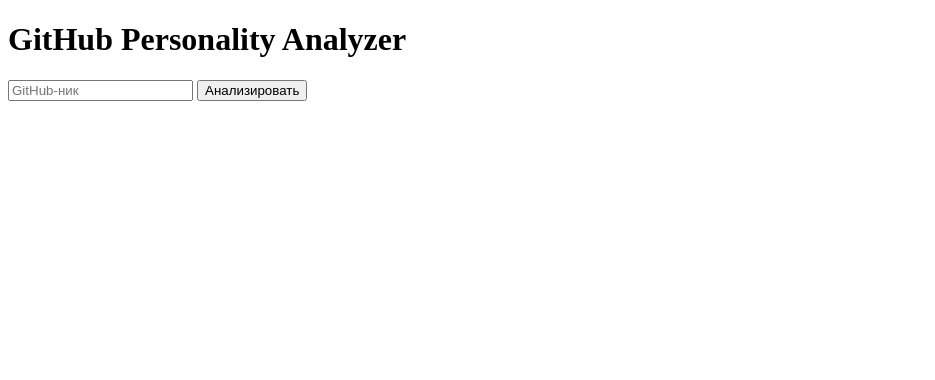
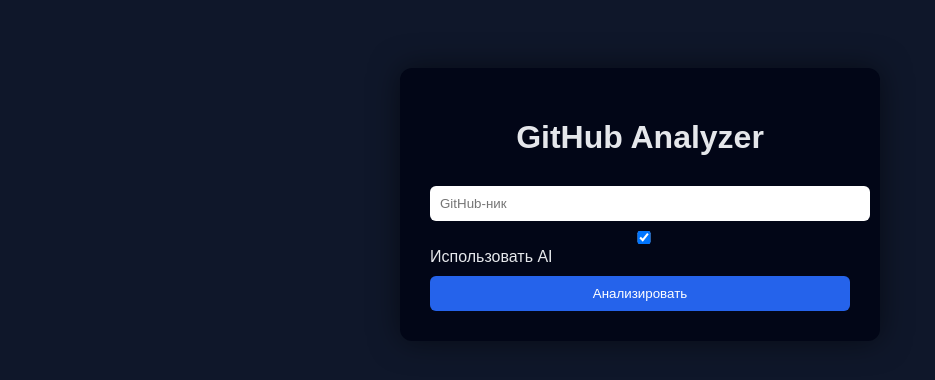
Before and after one commit to roskud/github-personality-analyzer, a Flask app: page / in a window 1280 px wide. Shown: the top 380 px of the page, without its empty margins (0-935 px from the left). Run offline with Flask 3, Linux system fonts and the light colour scheme.

Commit message:
Web-версия с AI (Flask + Groq)

```diff
--- a/app.py
+++ b/app.py
@@ -1,27 +1,34 @@
 from flask import Flask, render_template, request
 from stats import fetch_repos, analyze_stats
-from personality import get_personality
+from personality import get_personality, ai_description
 
 app = Flask(__name__)
 
 @app.route("/", methods=["GET", "POST"])
 def index():
     result = None
+    error = None
 
     if request.method == "POST":
-        username = request.form["username"]
+        username = request.form.get("username")
+        use_ai = request.form.get("use_ai") == "on"
+
         repos = fetch_repos(username)
-        if repos:
+        if not repos:
+            error = "Пользователь не найден или нет репозиториев"
+        else:
             stats = analyze_stats(repos)
             personality = get_personality(stats)
+
             result = {
                 "username": username,
                 "type": personality["type"],
                 "score": stats["activity_score"],
-                "description": personality["description"]
+                "description": personality["description"],
+                "ai": ai_description(stats) if use_ai else None
             }
 
-    return render_template("index.html", result=result)
+    return render_template("index.html", result=result, error=error)
 
 if __name__ == "__main__":
-    app.run(host="0.0.0.0", port=5000)
+    app.run(host="0.0.0.0", port=5000, debug=True)
--- a/templates/index.html
+++ b/templates/index.html
@@ -3,21 +3,83 @@
 <head>
     <meta charset="UTF-8">
     <title>GitHub Personality Analyzer</title>
+    <style>
+        body {
+            font-family: Arial, sans-serif;
+            background: #0f172a;
+            color: #e5e7eb;
+            display: flex;
+            justify-content: center;
+            padding-top: 60px;
+        }
+        .card {
+            background: #020617;
+            padding: 30px;
+            width: 420px;
+            border-radius: 12px;
+            box-shadow: 0 0 30px rgba(0,0,0,.5);
+        }
+        h1 {
+            text-align: center;
+            margin-bottom: 20px;
+        }
+        input, button {
+            width: 100%;
+            padding: 10px;
+            margin-top: 10px;
+            border-radius: 6px;
+            border: none;
+        }
+        button {
+            background: #2563eb;
+            color: white;
+            cursor: pointer;
+        }
+        .result {
+            margin-top: 20px;
+            background: #020617;
+            padding: 15px;
+            border-radius: 8px;
+        }
+        .ai {
+            margin-top: 10px;
+            color: #93c5fd;
+        }
+        .error {
+            color: #f87171;
+            text-align: center;
+        }
+    </style>
 </head>
 <body>
-    <h1>GitHub Personality Analyzer</h1>
+<div class="card">
+    <h1>GitHub Analyzer</h1>
 
     <form method="post">
         <input name="username" placeholder="GitHub-ник" required>
+        <label>
+            <input type="checkbox" name="use_ai" checked>
+            Использовать AI
+        </label>
         <button type="submit">Анализировать</button>
     </form>
 
+    {% if error %}
+        <p class="error">{{ error }}</p>
+    {% endif %}
+
     {% if result %}
-        <hr>
-        <p><b>Пользователь:</b> {{ result.username }}</p>
-        <p><b>Тип:</b> {{ result.type }}</p>
-        <p><b>Активность:</b> {{ result.score }}</p>
-        <p><b>Описание:</b> {{ result.description }}</p>
+        <div class="result">
+            <p><b>Пользователь:</b> {{ result.username }}</p>
+            <p><b>Тип:</b> {{ result.type }}</p>
+            <p><b>Активность:</b> {{ result.score }}</p>
+            <p><b>Описание:</b> {{ result.description }}</p>
+
+            {% if result.ai %}
+                <p class="ai"><b>AI:</b> {{ result.ai }}</p>
+            {% endif %}
+        </div>
     {% endif %}
+</div>
 </body>
 </html>
```
